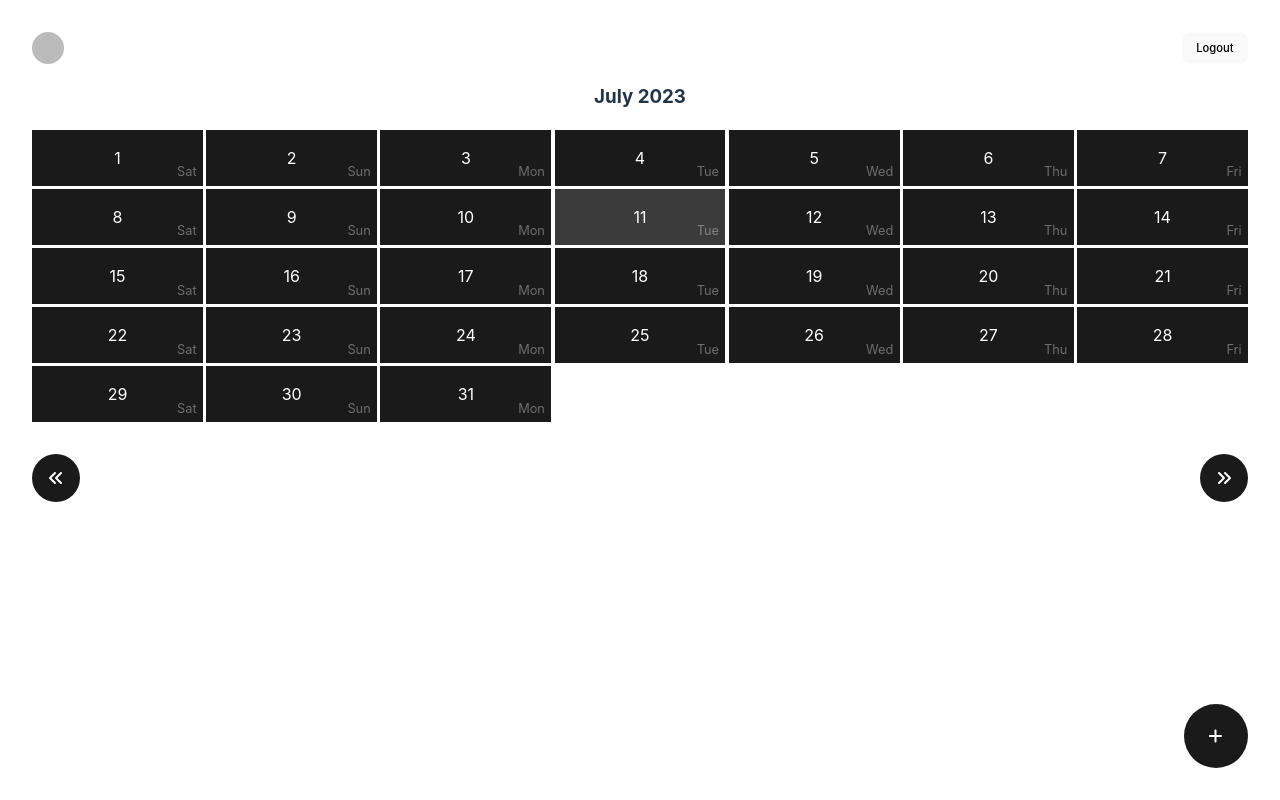
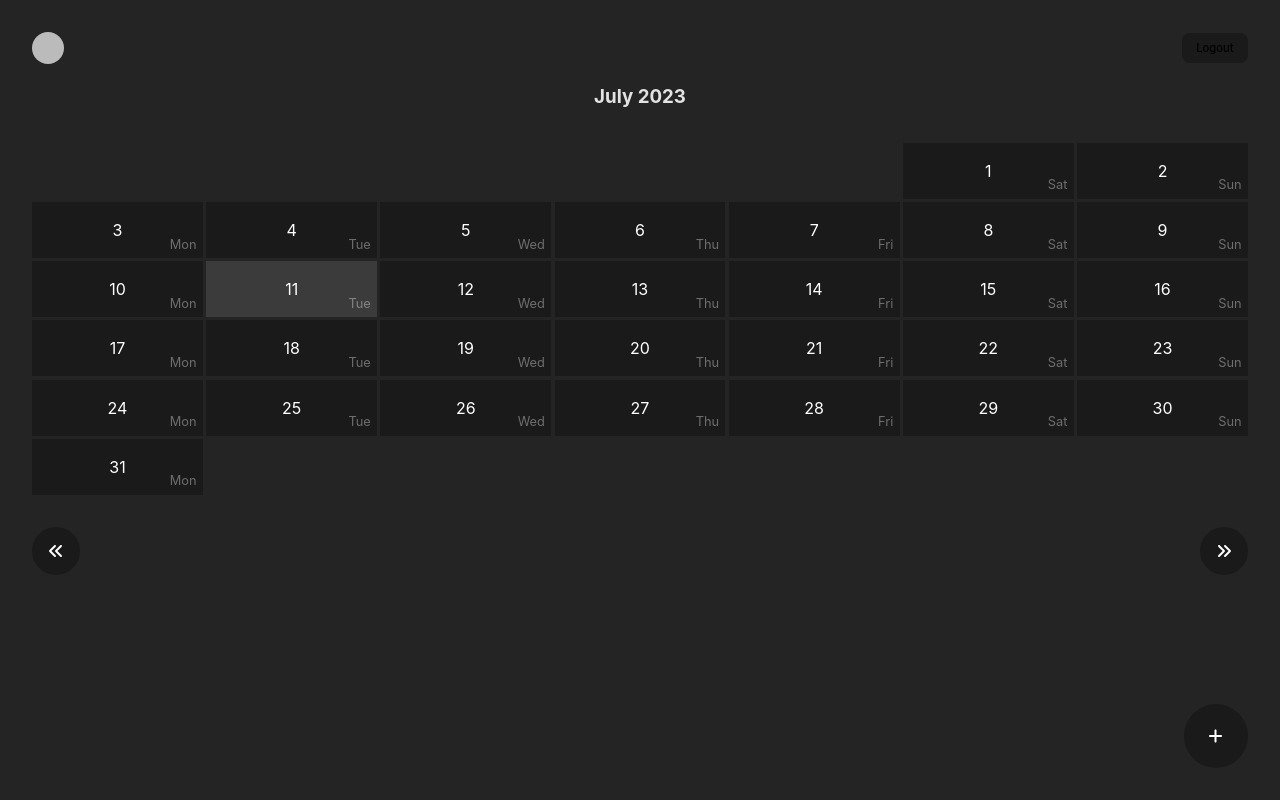
Before and after one commit to AlexBeskrovniy/customer-tracker, a React (Vite) app: page / in a window 1280 px wide. Built offline with nearby package versions, Linux system fonts and the light colour scheme; no server answers; the database is empty; sample sign-in values are in the browser's storage.

Commit message:
avoid light theme css handle

```diff
--- a/src/Cell/Cell.scss
+++ b/src/Cell/Cell.scss
@@ -49,6 +49,10 @@
             border-radius: 50%;
         }
     }
+
+    &:first-child {
+        grid-column-start: var(--grid-start-position, 1);
+    }
 }
 
 @media (max-width: 800px) {
--- a/src/Month/Month.scss
+++ b/src/Month/Month.scss
@@ -3,5 +3,5 @@
     gap: .2rem;
     grid-template-columns: repeat(7, 1fr);
     grid-template-rows: repeat(5, 1fr);
-    margin-bottom: 2rem;
+    margin-block: 2rem;
 }
--- a/src/Month/Month.tsx
+++ b/src/Month/Month.tsx
@@ -1,3 +1,4 @@
+import { CSSProperties } from 'react';
 import dayjs from 'dayjs'
 
 import './Month.scss';
@@ -10,6 +11,10 @@ type MonthProps = {
     month: number;
     changeMonth: (dir: number) => void;
 }
+
+interface MyCustomCSS extends CSSProperties {
+    '--grid-start-position': number;
+  }
 
 export default ({ month, year, changeMonth }: MonthProps) => {
     const DAYS_IN_MONTH = dayjs().month(month).daysInMonth();
@@ -37,11 +42,14 @@ export default ({ month, year, changeMonth }: MonthProps) => {
             />);
     }
 
+    const monthFirstDay = new Date(year, month, 1);
+    const monthFirstDayPosition = dayjs(monthFirstDay).day() || 7;
+
     return (
         <>
             <h3>{ selectedMonthTitle }</h3>
 
-            <div className='cells-wrapper'>
+            <div className='cells-wrapper' style={{'--grid-start-position': monthFirstDayPosition} as MyCustomCSS}>
                 { dayCells }
             </div>
 
--- a/src/index.scss
+++ b/src/index.scss
@@ -51,19 +51,6 @@ button:focus-visible {
   outline: 4px auto -webkit-focus-ring-color;
 }
 
-@media (prefers-color-scheme: light) {
-  :root {
-    color: #213547;
-    background-color: #ffffff;
-  }
-  a:hover {
-    color: #747bff;
-  }
-  button {
-    background-color: #f9f9f9;
-  }
-}
-
 [hidden] {
   display: none !important;
 }
```
